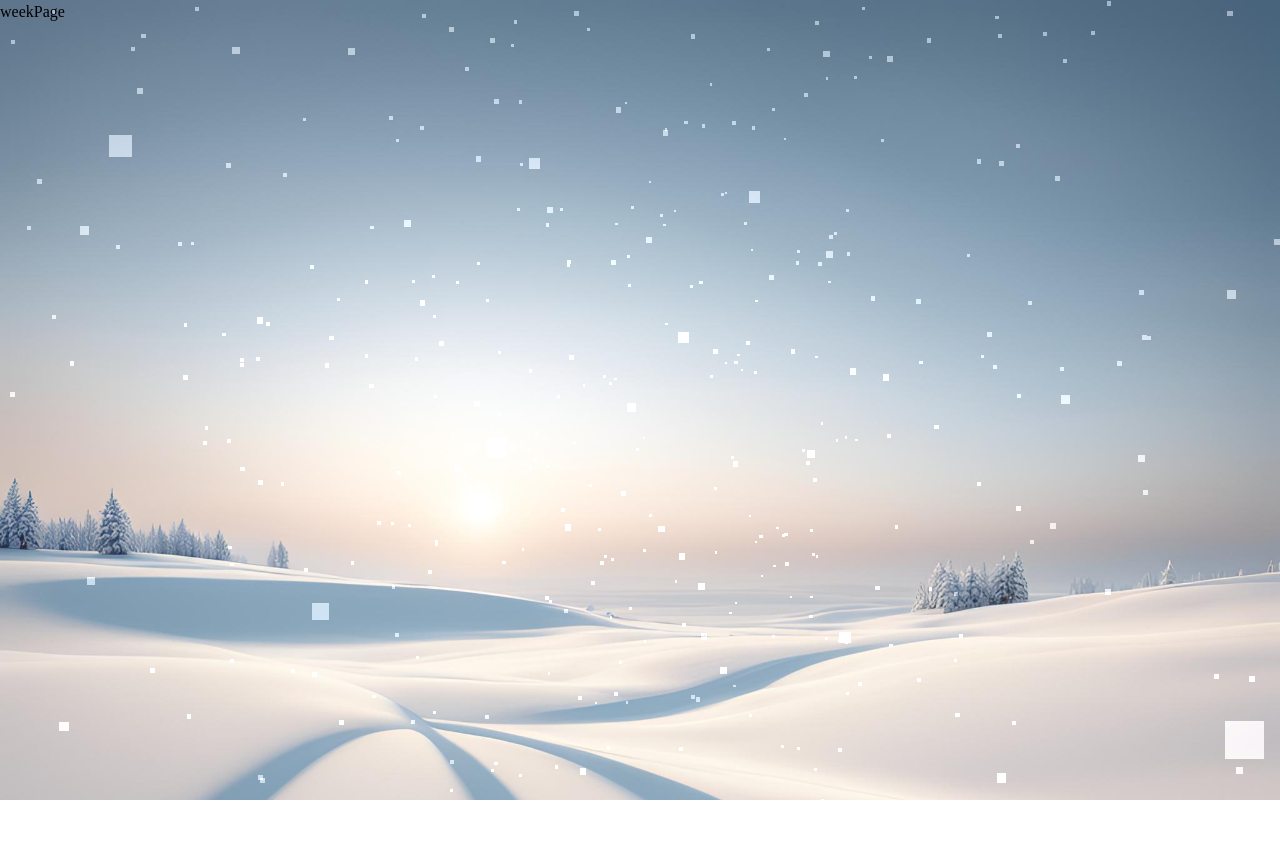
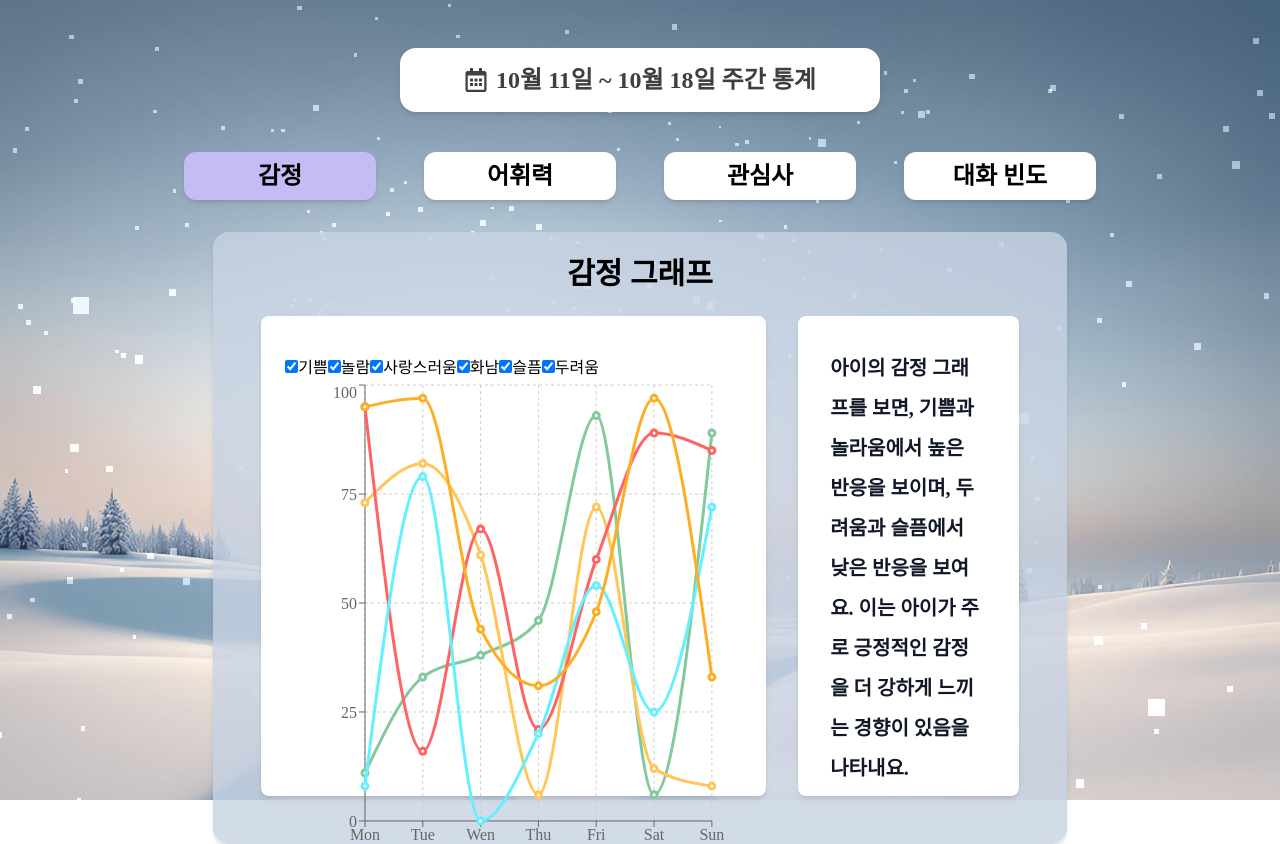
Before and after one commit to busangangster/talkie, a React (Vite) app in the folder frontend/: page /week in a window 1280 px wide. Before the commit the page ends 800 px from the top, so only its background shows below. Built offline with nearby package versions, Linux system fonts and the light colour scheme; a web font is replaced by a local one.

Commit message:
[feat] WeekPage implement

```diff
--- a/frontend/src/components/WeekFrame.tsx
+++ b/frontend/src/components/WeekFrame.tsx
@@ -1,7 +1,63 @@
-import React from 'react'
+import React, { useEffect, useState } from "react";
+import WeekEmotion from "../components/WeekEmotion";
+import WeekVoca from "../components/WeekVoca";
+import WeekInterest from "../components/WeekInterest";
+import TalkCnt from "../components/TalkCnt";
 
-const WeekFrame: React.FC = () => {
-  return <div>weekFrame</div>;
+interface WeekFrameProps {
+  selectedTab: string;
+}
+
+const WeekFrame: React.FC<WeekFrameProps> = ({ selectedTab }) => {
+  const [animationClass, setAnimationClass] = useState("");
+
+  useEffect(() => {
+    // 탭이 변경될 때 애니메이션 클래스를 추가하고 일정 시간 후 제거
+    setAnimationClass("animate-fadeIn animate-slideIn");
+    const timer = setTimeout(() => setAnimationClass(""), 500);
+    return () => clearTimeout(timer); // 컴포넌트가 사라질 때 타이머 클리어
+  }, [selectedTab]);
+
+  const renderGraphComponent = () => {
+    switch (selectedTab) {
+      case "감정":
+        return <WeekEmotion />;
+      case "어휘력":
+        return <WeekVoca />;
+      case "관심사":
+        return <WeekInterest />;
+      case "대화 빈도":
+        return <TalkCnt />;
+      default:
+        return null;
+    }
+  };
+
+  return (
+    <div className="flex flex-col items-center">
+      {/* 제목 */}
+      <h2 className={`text-3xl font-bold text-black mb-6 -mt-6 ${animationClass}`}>
+        {`${selectedTab} 그래프`}
+      </h2>
+
+      {/* 그래프와 설명 영역 */}
+      <div className={`flex justify-between space-x-8 w-full ${animationClass}`}>
+        {/* 그래프 영역 */}
+        <div className="w-2/3 h-[480px] bg-white p-6 rounded-lg shadow-md flex items-center justify-center">
+          {renderGraphComponent()}
+        </div>
+
+        {/* 설명 영역 */}
+        <div className="w-1/3 h-[480px] bg-white p-8 rounded-lg shadow-md">
+          <p className="text-gray-900 text-xl font-bold leading-loose">
+            아이의 감정 그래프를 보면, 기쁨과 놀라움에서 높은 반응을 보이며,
+            두려움과 슬픔에서 낮은 반응을 보여요. 이는 아이가 주로 긍정적인
+            감정을 더 강하게 느끼는 경향이 있음을 나타내요.
+          </p>
+        </div>
+      </div>
+    </div>
+  );
 };
 
-export default WeekFrame
+export default WeekFrame;
--- a/frontend/src/pages/WeekPage.tsx
+++ b/frontend/src/pages/WeekPage.tsx
@@ -1,7 +1,59 @@
-import React from 'react'
+import React, { useState } from "react";
+import { FaRegCalendarAlt } from "react-icons/fa";
+import WeekFrame from "../components/WeekFrame";
+import Calendar from "../components/Calendar";
 
 const WeekPage: React.FC = () => {
-  return <div>weekPage</div>;
+  const [selectedTab, setSelectedTab] = useState("감정");
+  const [showCalendar, setShowCalendar] = useState(false);
+
+  const toggleCalendar = () => setShowCalendar(!showCalendar);
+
+  const tabs = ["감정", "어휘력", "관심사", "대화 빈도"];
+
+  return (
+    <div className="flex flex-col items-center min-h-screen relative">
+      {/* 달력 및 주간 통계 제목 */}
+      <div className="flex items-center mt-12 px-16 py-4 bg-white rounded-2xl shadow-md text-2xl font-semibold cursor-pointer space-x-2">
+        <FaRegCalendarAlt onClick={toggleCalendar} className="text-[#3F3F3F]" />
+        <span onClick={toggleCalendar} className="text-[#3F3F3F]">
+          10월 11일 ~ 10월 18일 주간 통계
+        </span>
+      </div>
+
+      {/* 소제목 탭 */}
+      <div className="flex space-x-12 mt-10">
+        {tabs.map((tab) => (
+          <button
+            key={tab}
+            onClick={() => setSelectedTab(tab)}
+            className={`w-48 py-2 rounded-xl text-2xl font-semibold shadow-md  ${
+              selectedTab === tab
+                ? "bg-[#C4BDF5] text-black hover:bg-[#d3cdf4]"
+                : "bg-white text-black hover:bg-[#e9e9e9]"
+            }`}
+          >
+            {tab}
+          </button>
+        ))}
+      </div>
+
+      {/* WeekFrame 컨텐츠 영역 */}
+      <div className="mt-8 p-12 w-2/3 rounded-2xl shadow-md bg-[#C7D2E3] bg-opacity-80">
+        <WeekFrame selectedTab={selectedTab} />
+      </div>
+
+      {/* 달력 모달 */}
+      {showCalendar && (
+        <div className="fixed inset-0 flex items-center justify-center bg-black bg-opacity-50 z-50">
+          <div className="relative bg-white rounded-lg shadow-lg p-6">
+            <Calendar />
+          </div>
+          <div className="absolute inset-0" onClick={toggleCalendar}></div>
+        </div>
+      )}
+    </div>
+  );
 };
 
-export default WeekPage
+export default WeekPage;
```
